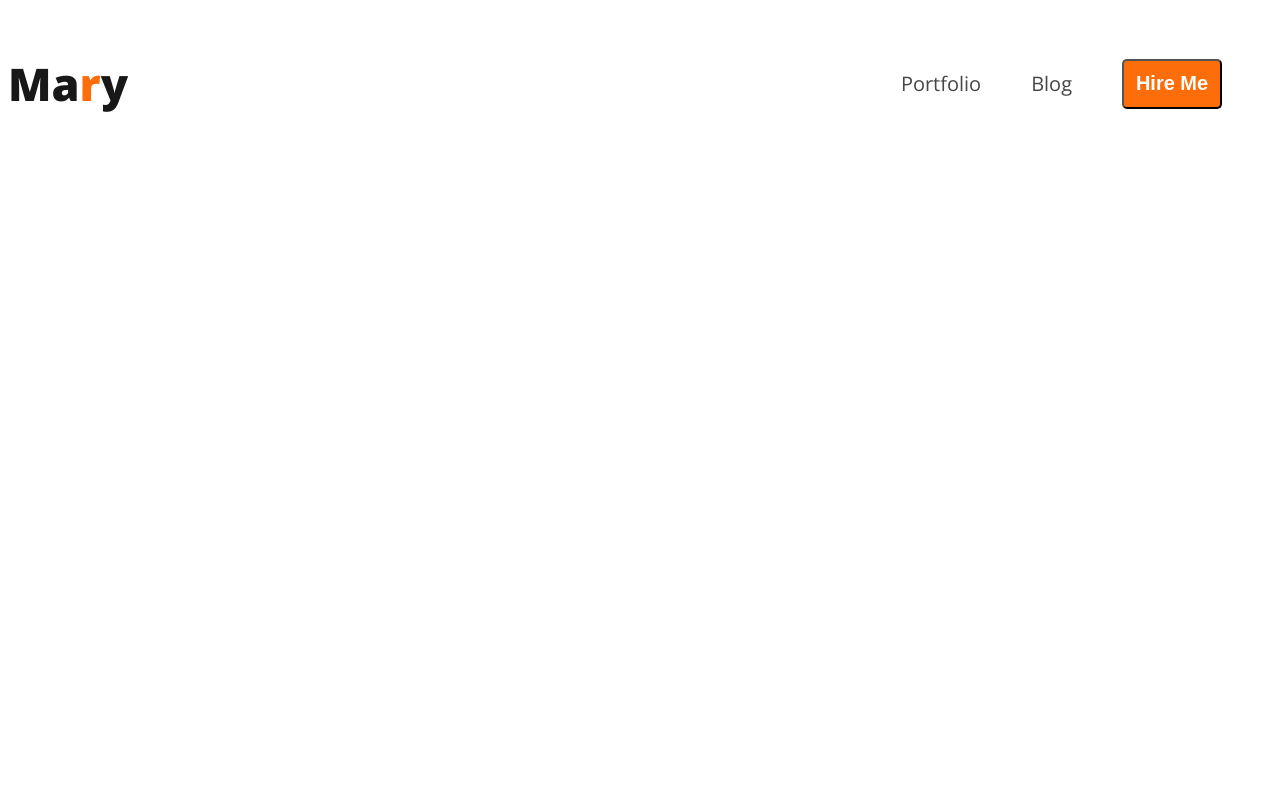
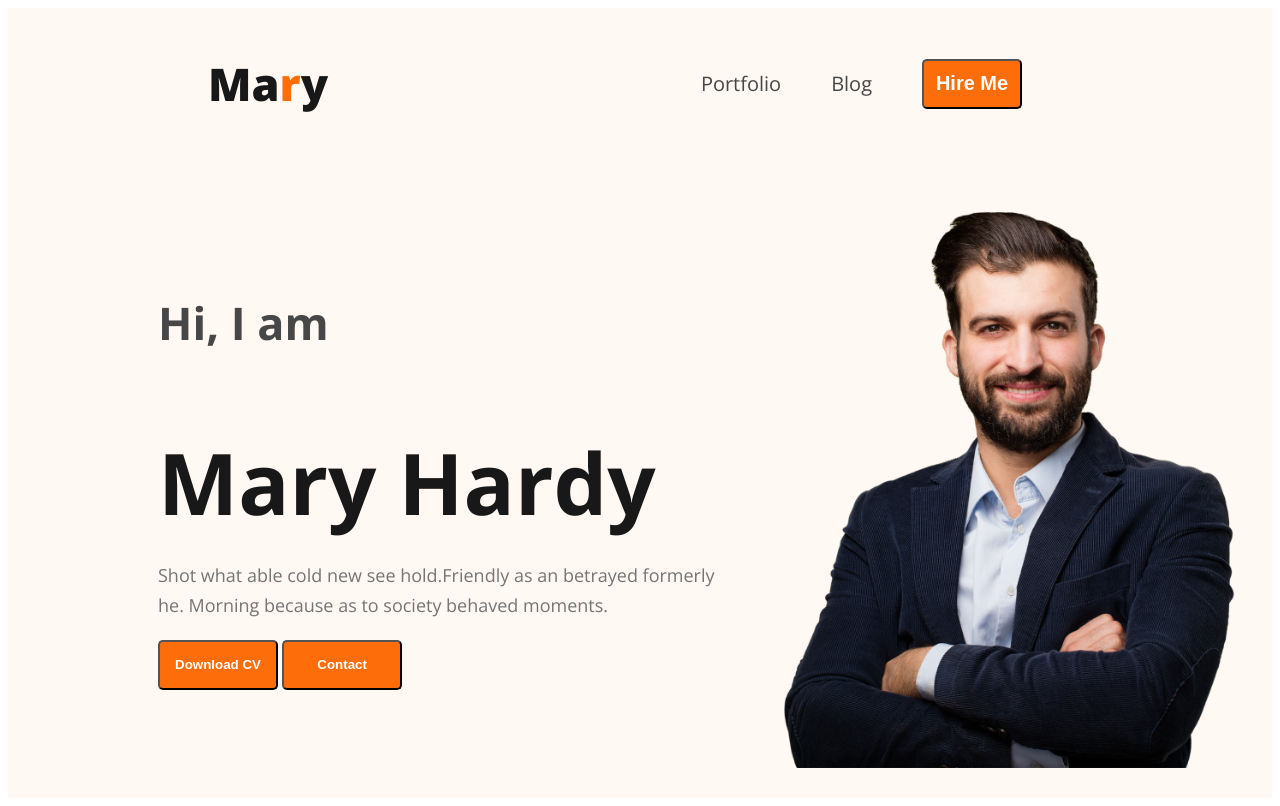
Before and after one commit to ashiq50/webdeveloper-portfolio-project-one, a plain HTML site: page index.html in a window 1280 px wide. Drawn offline with nearby package versions, Linux system fonts and the light colour scheme.

Commit message:
added description and button

```diff
--- a/index.html
+++ b/index.html
@@ -11,7 +11,7 @@
     <link rel="stylesheet" href="style/portfolio.css">
 </head>
 <body>
-    <header>
+    <header class="header">
         <nav>
             <h3 class="nav-title">Ma<span class="middle-man">r</span>y</h3>
             <ul>
@@ -20,6 +20,16 @@
                 <li><button class="btn-primary">Hire Me</button></li>
             </ul>
         </nav>
+        <div class="banner">
+            <div>
+                <h3 class="banner-greetings">Hi, I  am</h3>
+                <h2 class="banner-title">Mary Hardy</h2>
+                <p class="banner-description">Shot what able cold new see hold.Friendly as an betrayed formerly <br> he. Morning because as to society behaved moments.</p>
+                <button class="btn-primary-one">Download CV</button>
+                <button class="btn-primary-one">Contact</button>
+            </div>
+            <img class="profile-pic" src="images/hardy.png" alt="">
+        </div>
     </header>
     <main>
 
--- a/style/portfolio.css
+++ b/style/portfolio.css
@@ -8,6 +8,7 @@ nav {
   display: flex;
   align-items: center;
   justify-content: space-between;
+  margin: 0 200px;
 }
 
 .nav-title {
@@ -51,3 +52,50 @@ nav a {
   font-size: 20px;
   font-weight: 400;
 }
+
+/* header related styles */
+.header {
+  background-color: #fff8f3;
+}
+
+.banner {
+  padding: 30px 30px 30px 150px;
+  display: flex;
+  justify-content: space-between;
+  align-items: center;
+}
+
+.btn-primary-one{
+  border-radius: 5px;
+  background: #fd6e0a;
+  width: 120px;
+  height: 50px;
+  color: #fff;
+  text-align: center;
+  font-weight: 700;
+  margin-bottom: 20px;
+}
+
+.banner-greetings {
+  color: #474747;
+  font-size: 45px;
+  font-weight: 600;
+  margin-bottom: 10px;
+}
+
+.banner-title {
+  color: #181818;
+  font-size: 85px;
+  font-weight: 700;
+  margin-bottom: 20px;
+}
+.banner-description {
+  color: #757575;
+  font-size: 18px;
+  font-weight: 400;
+  line-height: 30px;
+  margin-bottom: 20px;
+}
+.profile-pic{
+    width: 500px;
+}
```
